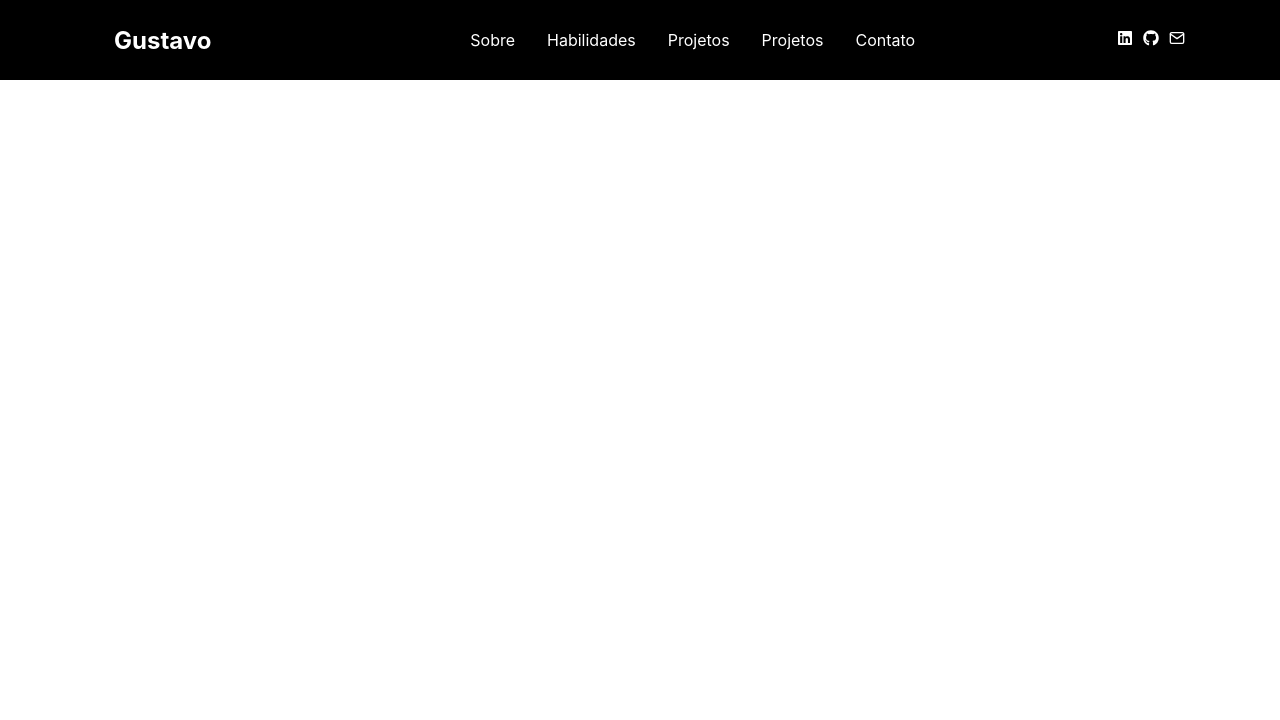
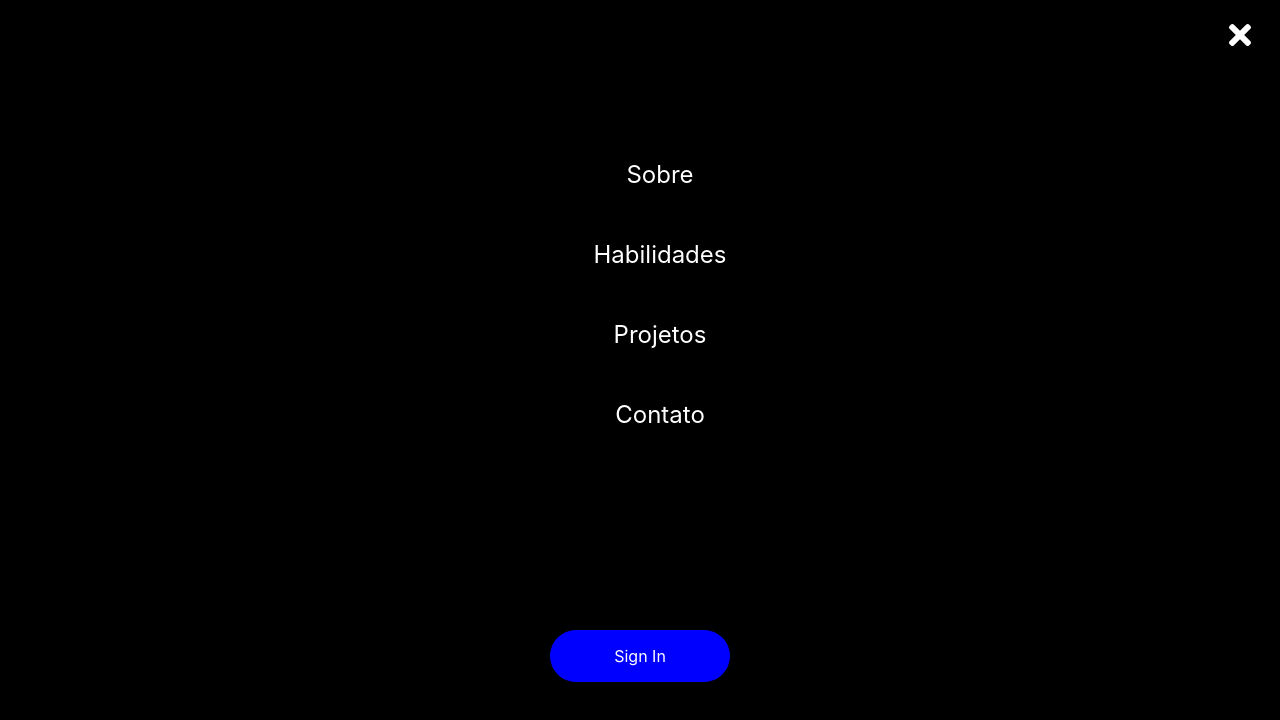
Before and after one commit to guus7avo/portfolio, a React (Create React App) app: page / in a window 1280 px wide. Shown: the top 720 px of the page. Built offline with nearby package versions, Linux system fonts and the light colour scheme.

Commit message:
creating and styling the sidebar

```diff
--- a/src/App.js
+++ b/src/App.js
@@ -1,10 +1,12 @@
 import "./App.css";
 import Navbar from "./components/Navbar/Navbar";
 import { BrowserRouter as Router } from "react-router-dom";
+import Sidebar from "./components/Sidebar/Sidebar";
 
 function App() {
   return (
     <Router>
+      <Sidebar />
       <Navbar />
     </Router>
   );
--- a/src/components/Navbar/Navbar.js
+++ b/src/components/Navbar/Navbar.js
@@ -34,9 +34,6 @@
               <NavLinks to="projetos">Projetos</NavLinks>
             </NavItem>
             <NavItem>
-              <NavLinks to="projetos">Projetos</NavLinks>
-            </NavItem>
-            <NavItem>
               <NavLinks to="contato">Contato</NavLinks>
             </NavItem>
           </NavMenu>
--- /dev/null
+++ b/src/components/Sidebar/Sidebar.js
@@ -0,0 +1,34 @@
+import React from "react";
+import {
+  CloseIcon,
+  Icon,
+  SidebarContainer,
+  SidebarLink,
+  SidebarMenu,
+  SidebarRoute,
+  SidebarWrapper,
+  SideBtnWrap,
+} from "./SidebarStyles";
+
+const Sidebar = () => {
+  return (
+    <SidebarContainer>
+      <Icon>
+        <CloseIcon />
+      </Icon>
+      <SidebarWrapper>
+        <SidebarMenu>
+          <SidebarLink to="sobre">Sobre</SidebarLink>
+          <SidebarLink to="habilidades">Habilidades</SidebarLink>
+          <SidebarLink to="projetos">Projetos</SidebarLink>
+          <SidebarLink to="contato">Contato</SidebarLink>
+        </SidebarMenu>
+        <SideBtnWrap>
+          <SidebarRoute to="/signin">Sign In</SidebarRoute>
+        </SideBtnWrap>
+      </SidebarWrapper>
+    </SidebarContainer>
+  );
+};
+
+export default Sidebar;
--- /dev/null
+++ b/src/components/Sidebar/SidebarStyles.js
@@ -0,0 +1,91 @@
+import styled from "styled-components";
+import { Link as LinkR } from "react-router-dom";
+import { Link as LinkS } from "react-scroll";
+import { FaTimes } from "react-icons/fa";
+
+export const SidebarContainer = styled.aside`
+  position: fixed;
+  z-index: 999;
+  width: 100%;
+  height: 100%;
+  background: #000;
+  display: grid;
+  align-items: center;
+  top: 0;
+  left: 0;
+  transition: 0.3s ease-in-out;
+  /* opacity: ${({ isOpen }) => (isOpen ? "100%" : "0")};
+  top: ${({ isOpen }) => (isOpen ? "0" : "-100%")}; */
+`;
+
+export const CloseIcon = styled(FaTimes)`
+  color: #fff;
+`;
+
+export const Icon = styled.div`
+  position: absolute;
+  top: 1.2rem;
+  right: 1.5rem;
+  background: transparent;
+  font-size: 2rem;
+  cursor: pointer;
+  outline: none;
+`;
+
+export const SidebarWrapper = styled.div`
+  color: #fff;
+`;
+
+export const SidebarMenu = styled.ul`
+  display: grid;
+  grid-template-columns: 1fr;
+  grid-template-rows: repeat(6, 80px);
+  text-align: center;
+
+  @media screen and (max-width: 480px) {
+    grid-template-columns: repeat(6, 60px);
+  }
+`;
+
+export const SidebarLink = styled(LinkS)`
+  display: flex;
+  align-items: center;
+  justify-content: center;
+  font-size: 1.5rem;
+  text-decoration: none;
+  list-style: none;
+  transition: 0.2s ease-in-out;
+  text-decoration: none;
+  color: #fff;
+  cursor: pointer;
+
+  &:hover {
+    color: blue;
+    transition: 0.2s ease-in-out;
+  }
+`;
+
+export const SideBtnWrap = styled.div`
+  display: flex;
+  justify-content: center;
+`;
+
+export const SidebarRoute = styled(LinkR)`
+  border-radius: 50px;
+  background-color: blue;
+  white-space: nowrap;
+  padding: 16px 64px;
+  color: white;
+  font-size: 16px;
+  outline: none;
+  border: none;
+  cursor: pointer;
+  transition: all 0.2s ease-in-out;
+  text-decoration: none;
+
+  &:hover {
+    transition: all 0.2s ease-in-out;
+    background: #fff;
+    color: orange;
+  }
+`;
```
